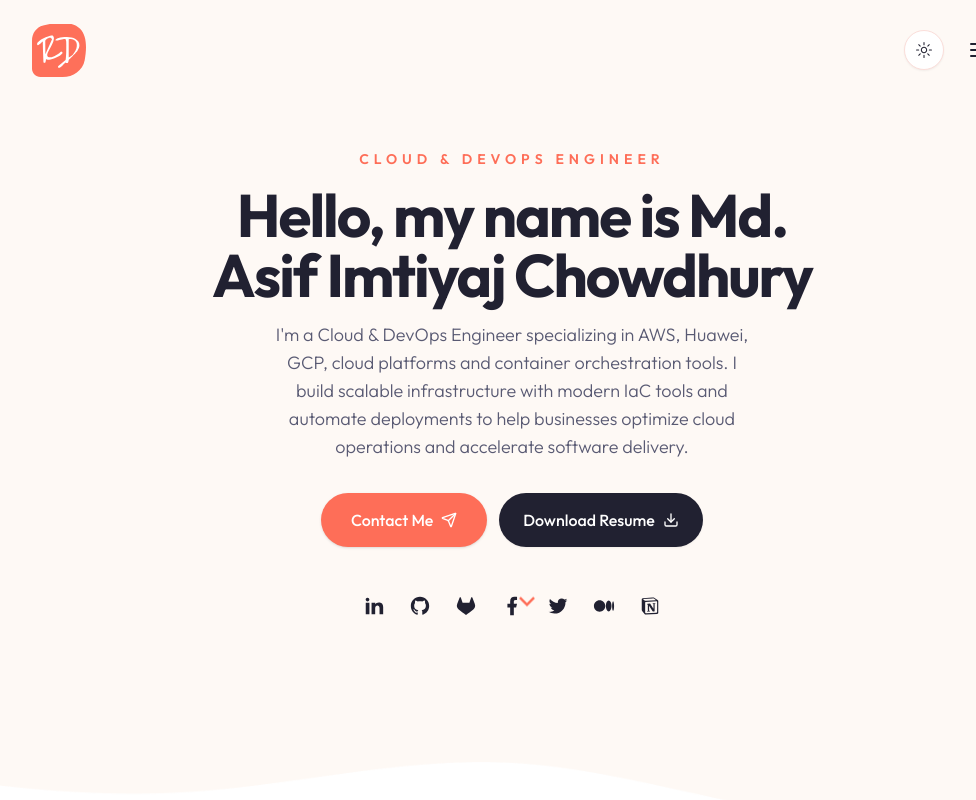
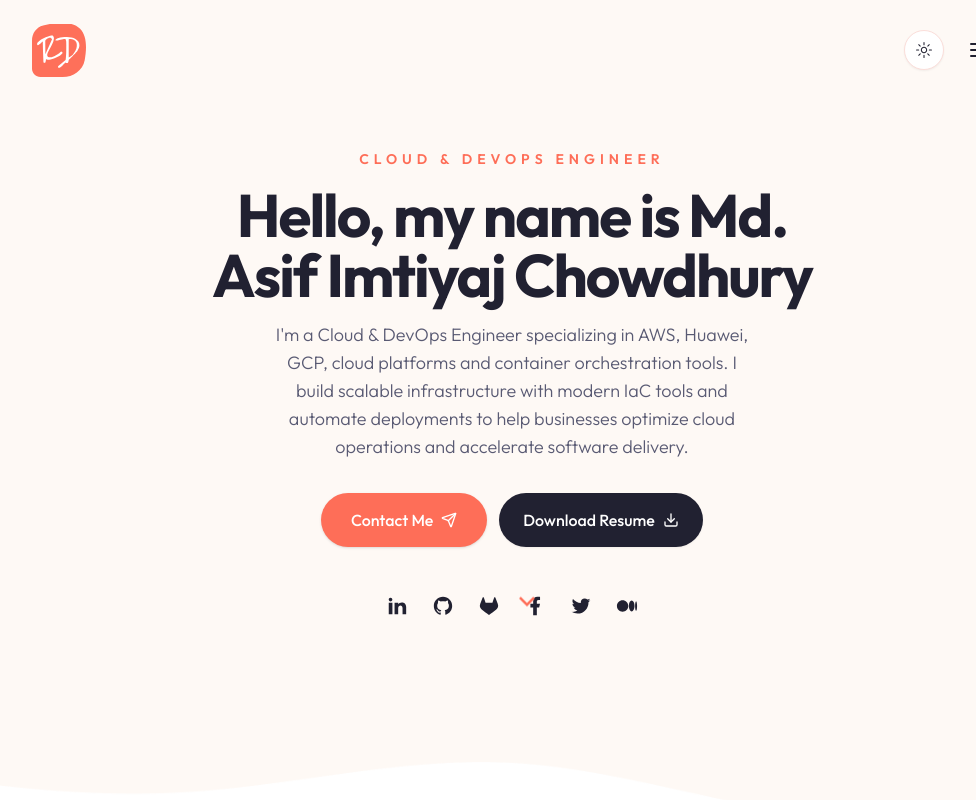
Before and after one commit to asifichy/Web_Portfolio, a Next.js app: page / in a window 1280 px wide. Shown: the top 800 px of the page, without its empty margins (128-1104 px from the left). Built offline with nearby package versions, Linux system fonts and the light colour scheme.

Commit message:
feat: update Socials component with external links for social media profiles

```diff
--- a/components/Socials.jsx
+++ b/components/Socials.jsx
@@ -7,39 +7,34 @@ import {
   RiGitlabFill,
   RiTwitterFill,
   RiMediumFill,
-  RiNotionFill,
 } from 'react-icons/ri';
 
 import Link from "next/link";
 
 const icons = [
   {
-    path: "/",
+    path: "https://linkedin.com/in/asifimtiyaj",
     name: <RiLinkedinFill />
   },
   {
-    path: "/",
+    path: "https://github.com/asifimtiyaj",
     name: <RiGithubFill />
   },
   {
-    path: "/",
+    path: "https://gitlab.com/asifimtiyaj",
     name: <RiGitlabFill />
   },
   {
-    path: "/",
+    path: "https://facebook.com/asifimtiyaj",
     name: <RiFacebookFill />
   },
   {
-    path: "/",
+    path: "https://twitter.com/asifimtiyaj",
     name: <RiTwitterFill />
   },
   {
-    path: "/",
+    path: "https://medium.com/@asifimtiyajchowdhury",
     name: <RiMediumFill />
-  },
-  {
-    path: "/",
-    name: <RiNotionFill />
   },
 ];
 
@@ -50,7 +45,10 @@ const Socials = ({ containerStyles, iconsStyles }) => {
         return (
           <Link
             href={icon.path}
-            key={index}>
+            target="_blank"
+            rel="noopener noreferrer"
+            key={index}
+          >
             <div className={`${iconsStyles}`}>{icon.name}</div>
           </Link>
         );
```
